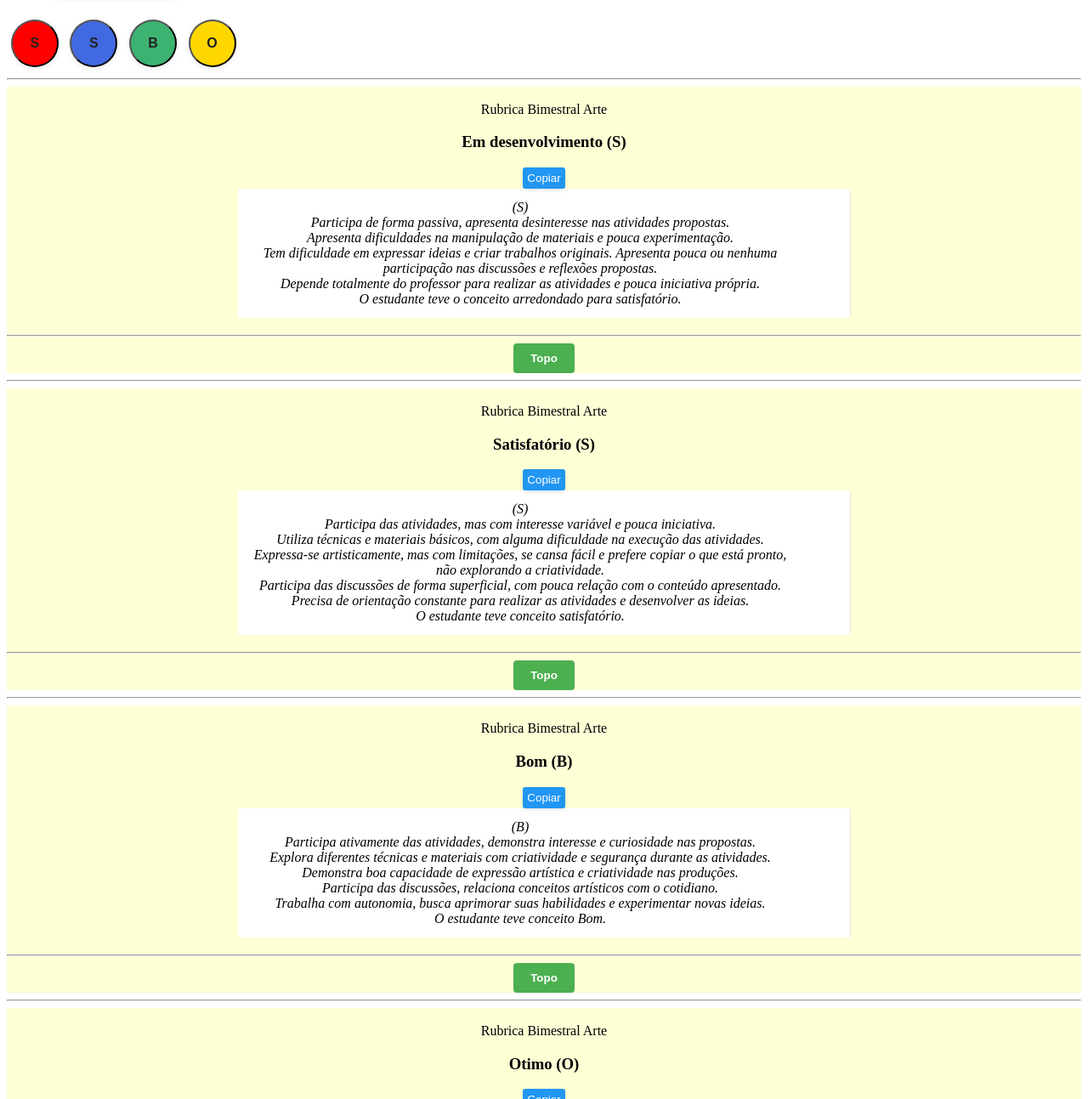
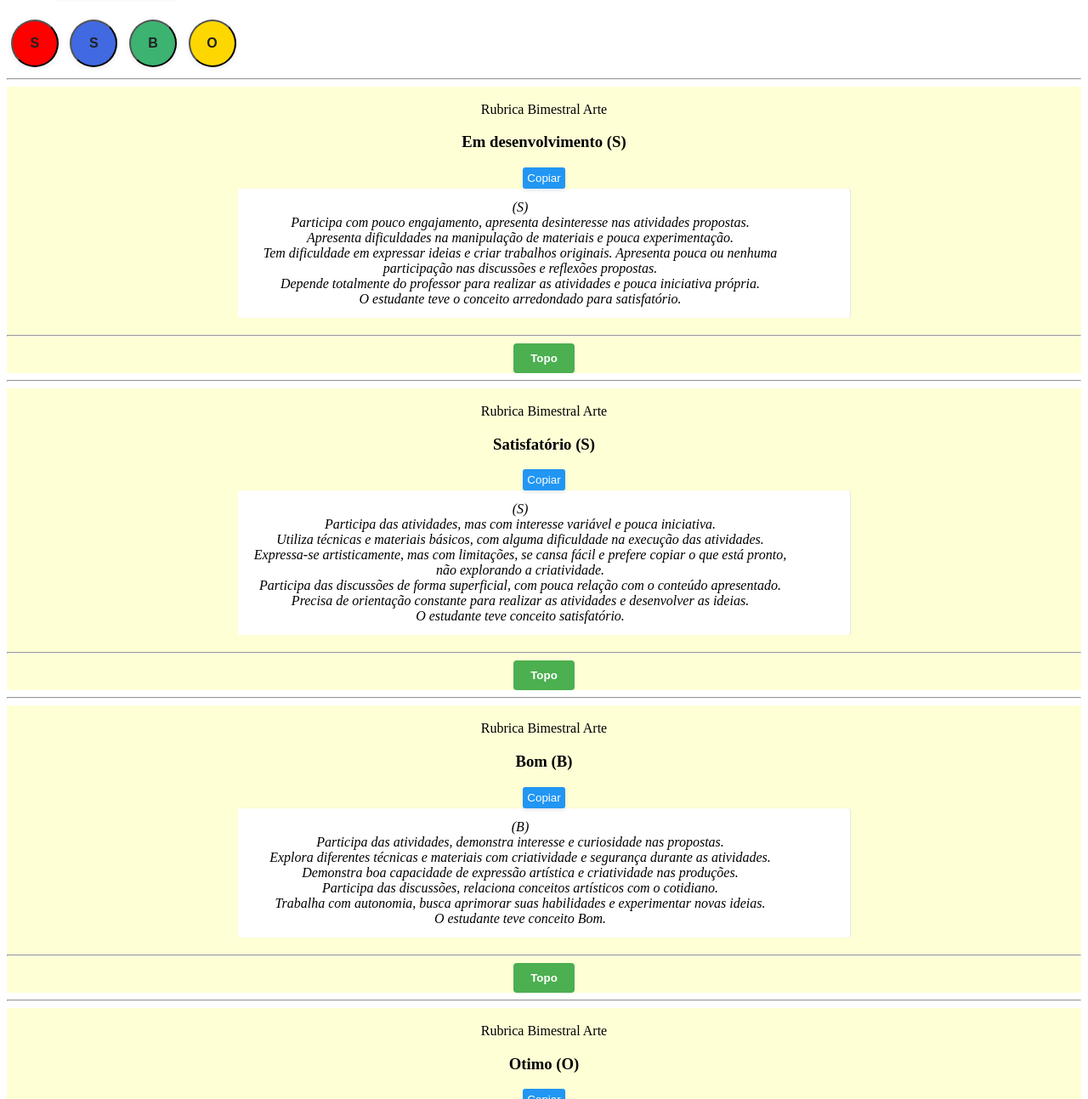
Before and after one commit to artesvisuais/artesvisuais.github.io, a plain HTML site: page Rubrica_Bim.html in a window 1280 px wide. Shown: the part 391-1684 px from the top of the page at 85% size. Drawn offline with Linux system fonts and the light colour scheme.

```diff
--- a/Rubrica_Bim.html
+++ b/Rubrica_Bim.html
@@ -262,7 +262,7 @@ line-height: 100%;text-align: left;margin-bottom: 0cm;background: transparent;
   </div>  <hr> <div class="aula1"> <br>  Rubrica Bimestral Arte<br>
 <b><h3 id="Semana1">Em desenvolvimento  (S) </h3> <button class="btnCopi" type="button" onclick="CopyTexto('h1a')">Copiar</button></b>   <div class="box-frases">  <div class="texto1" id="h1a">
 (S)<br>
-Participa de forma passiva, apresenta desinteresse nas atividades propostas.<br>
+Participa com pouco engajamento, apresenta desinteresse nas atividades propostas.<br>
 Apresenta dificuldades na manipulação de materiais e pouca experimentação.<br>
 Tem dificuldade em expressar ideias e criar trabalhos originais.
 Apresenta pouca ou nenhuma participação nas discussões e reflexões propostas.<br>
@@ -309,7 +309,7 @@ O estudante teve conceito satisfatório.<br>
   </div>  <hr><div class="aula1"> <br>  Rubrica Bimestral Arte<br>
 <b><h3 id="Semana3">Bom <b> (B)</b> </h3> <button class="btnCopi" type="button" onclick="CopyTexto('h3a')">Copiar</button></b>   <div class="box-frases">  <div class="texto1" id="h3a">
 (B) <br>
-Participa ativamente das atividades, demonstra interesse e curiosidade nas propostas.<br>
+Participa das atividades, demonstra interesse e curiosidade nas propostas.<br>
 Explora diferentes técnicas e materiais com criatividade e segurança durante as atividades.<br>
 Demonstra boa capacidade de expressão artística e criatividade nas produções.<br>
 Participa das discussões, relaciona conceitos artísticos com o cotidiano.<br>
```
